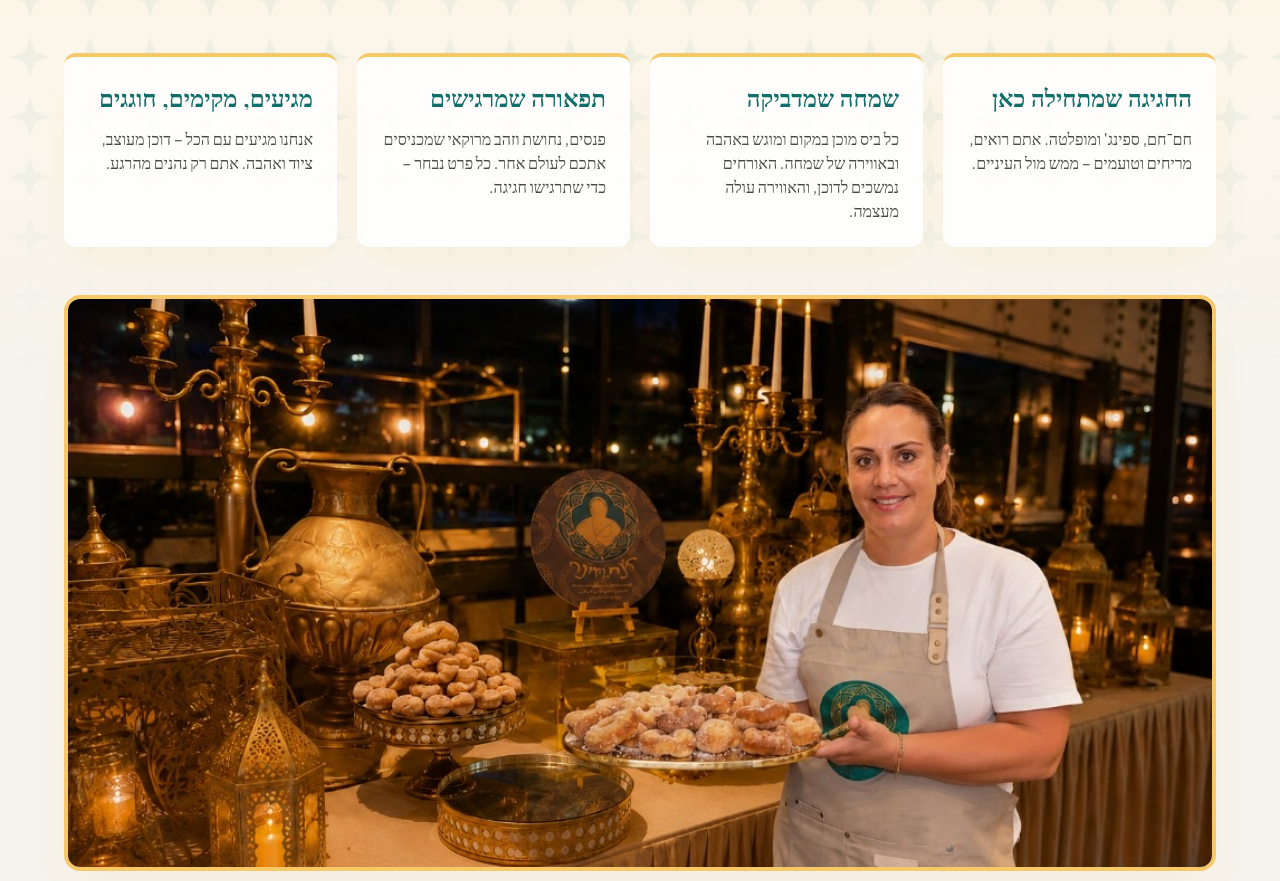
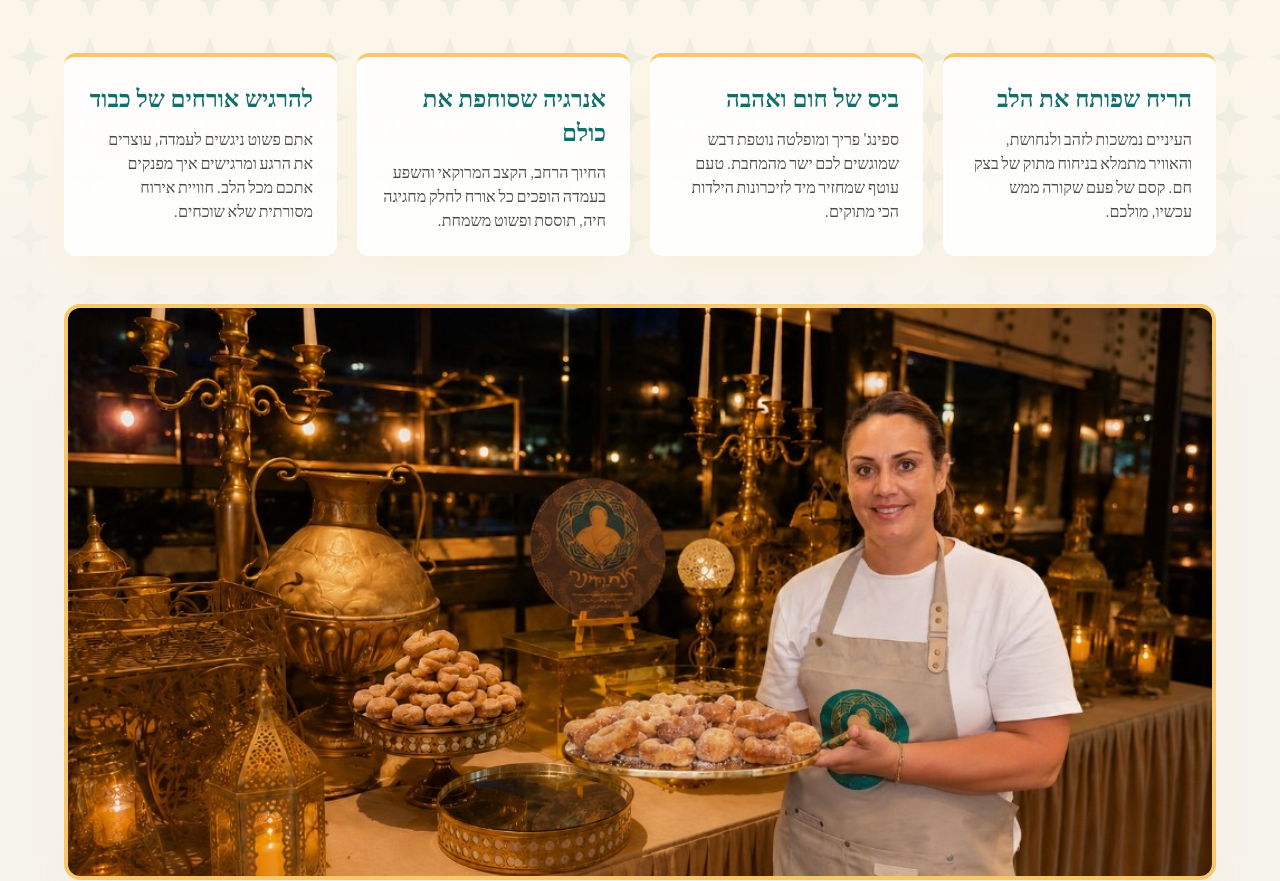
Before and after one commit to motibn/hana-hina, a website: page index.html in a window 1280 px wide. Shown: the part 1043-1924 px from the top of the page. Drawn offline with nearby package versions, Linux system fonts and the light colour scheme.

Commit message:
Revise experience card content in index.html for enhanced storytelling.
- Update headlines and descriptions to evoke a more inviting and nostalgic atmosphere.
- Emphasize warmth and hospitality in the text to better connect with the audience.

```diff
--- a/index.html
+++ b/index.html
@@ -486,20 +486,20 @@
 </div>
 <div class="grid grid-cols-1 sm:grid-cols-2 lg:grid-cols-4 gap-4 sm:gap-5 mb-8 sm:mb-12">
 <article class="experience-card p-5 sm:p-6 bg-white/90 rounded-xl brand-shadow border-t-4 border-primary text-right">
-<h3 class="font-headline-sm text-headline-sm mb-3">החגיגה שמתחילה כאן</h3>
-<p class="text-on-surface/80 text-sm sm:text-base leading-relaxed flex-1">חם־חם, ספינג' ומופלטה. אתם רואים, מריחים וטועמים – ממש מול העיניים.</p>
+<h3 class="font-headline-sm text-headline-sm mb-3">הריח שפותח את הלב</h3>
+<p class="text-on-surface/80 text-sm sm:text-base leading-relaxed flex-1">העיניים נמשכות לזהב ולנחושת, והאוויר מתמלא בניחוח מתוק של בצק חם. קסם של פעם שקורה ממש עכשיו, מולכם.</p>
 </article>
 <article class="experience-card p-5 sm:p-6 bg-white/90 rounded-xl brand-shadow border-t-4 border-primary text-right">
-<h3 class="font-headline-sm text-headline-sm mb-3">שמחה שמדביקה</h3>
-<p class="text-on-surface/80 text-sm sm:text-base leading-relaxed flex-1">כל ביס מוכן במקום ומוגש באהבה ובאווירה של שמחה. האורחים נמשכים לדוכן, והאווירה עולה מעצמה.</p>
+<h3 class="font-headline-sm text-headline-sm mb-3">ביס של חום ואהבה</h3>
+<p class="text-on-surface/80 text-sm sm:text-base leading-relaxed flex-1">ספינג' פריך ומופלטה נוטפת דבש שמוגשים לכם ישר מהמחבת. טעם עוטף שמחזיר מיד לזיכרונות הילדות הכי מתוקים.</p>
 </article>
 <article class="experience-card p-5 sm:p-6 bg-white/90 rounded-xl brand-shadow border-t-4 border-primary text-right">
-<h3 class="font-headline-sm text-headline-sm mb-3">תפאורה שמרגישים</h3>
-<p class="text-on-surface/80 text-sm sm:text-base leading-relaxed flex-1">פנסים, נחושת וזהב מרוקאי שמכניסים אתכם לעולם אחר. כל פרט נבחר – כדי שתרגישו חגיגה.</p>
+<h3 class="font-headline-sm text-headline-sm mb-3">אנרגיה שסוחפת את כולם</h3>
+<p class="text-on-surface/80 text-sm sm:text-base leading-relaxed flex-1">החיוך הרחב, הקצב המרוקאי והשפע בעמדה הופכים כל אורח לחלק מחגיגה חיה, תוססת ופשוט משמחת.</p>
 </article>
 <article class="experience-card p-5 sm:p-6 bg-white/90 rounded-xl brand-shadow border-t-4 border-primary text-right">
-<h3 class="font-headline-sm text-headline-sm mb-3">מגיעים, מקימים, חוגגים</h3>
-<p class="text-on-surface/80 text-sm sm:text-base leading-relaxed flex-1">אנחנו מגיעים עם הכל – דוכן מעוצב, ציוד ואהבה. אתם רק נהנים מהרגע.</p>
+<h3 class="font-headline-sm text-headline-sm mb-3">להרגיש אורחים של כבוד</h3>
+<p class="text-on-surface/80 text-sm sm:text-base leading-relaxed flex-1">אתם פשוט ניגשים לעמדה, עוצרים את הרגע ומרגישים איך מפנקים אתכם מכל הלב. חוויית אירוח מסורתית שלא שוכחים.</p>
 </article>
 </div>
 <div class="experience-photo story-image-frame rounded-2xl overflow-hidden aspect-[16/9] sm:aspect-[2/1] brand-shadow border-4">
```
